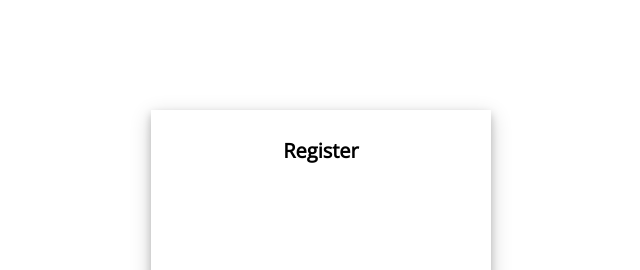
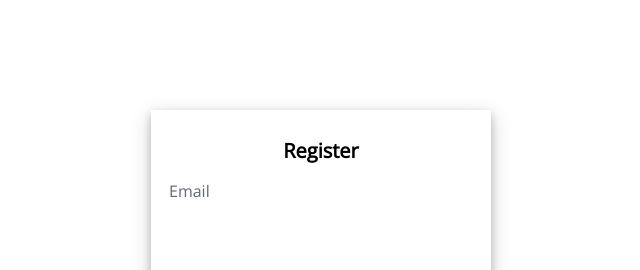
Before and after one commit to RNekoCloud/cvzn-client-dev, a React (Vite) app: page /register in a window 1280 px wide. Shown: the top 270 px of the page, without its empty margins (319-959 px from the left). Built offline with nearby package versions, Linux system fonts and the light colour scheme.

Commit message:
feat: Add input style

```diff
--- /dev/null
+++ b/src/components/Input/Input.style.tsx
@@ -0,0 +1,6 @@
+import { styled } from "styled-components"
+
+export const InputTitle = styled.label`
+    color: #61677A;
+    margin: 8px;
+`
--- a/src/routes/Register.tsx
+++ b/src/routes/Register.tsx
@@ -1,4 +1,5 @@
 import { CardContainer, Card, CardTitle } from "../components/Card/Card.style"
+import { InputTitle } from "../components/Input/Input.style"
 
 const Register = () => {
     return (
@@ -6,6 +7,7 @@ const Register = () => {
             <CardContainer>
                 <Card>
                     <CardTitle>Register</CardTitle>
+                    <InputTitle>Email</InputTitle>
                 </Card>
             </CardContainer>
         </>
```
